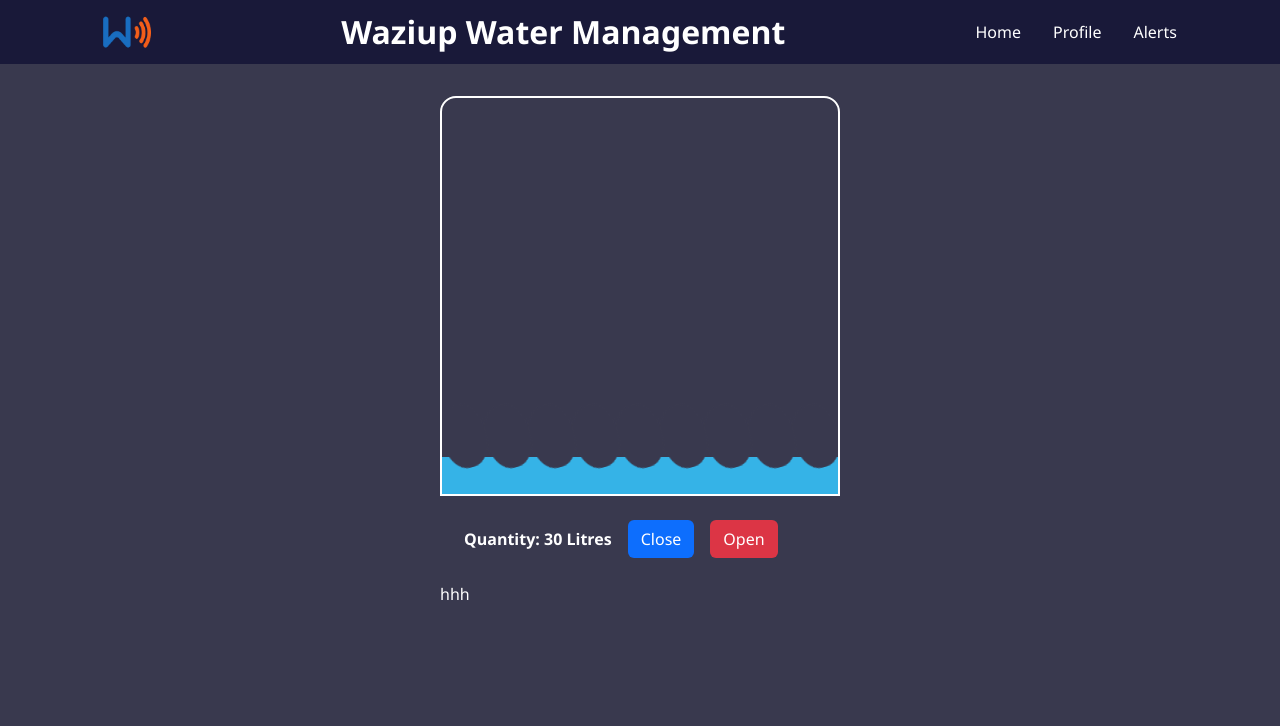
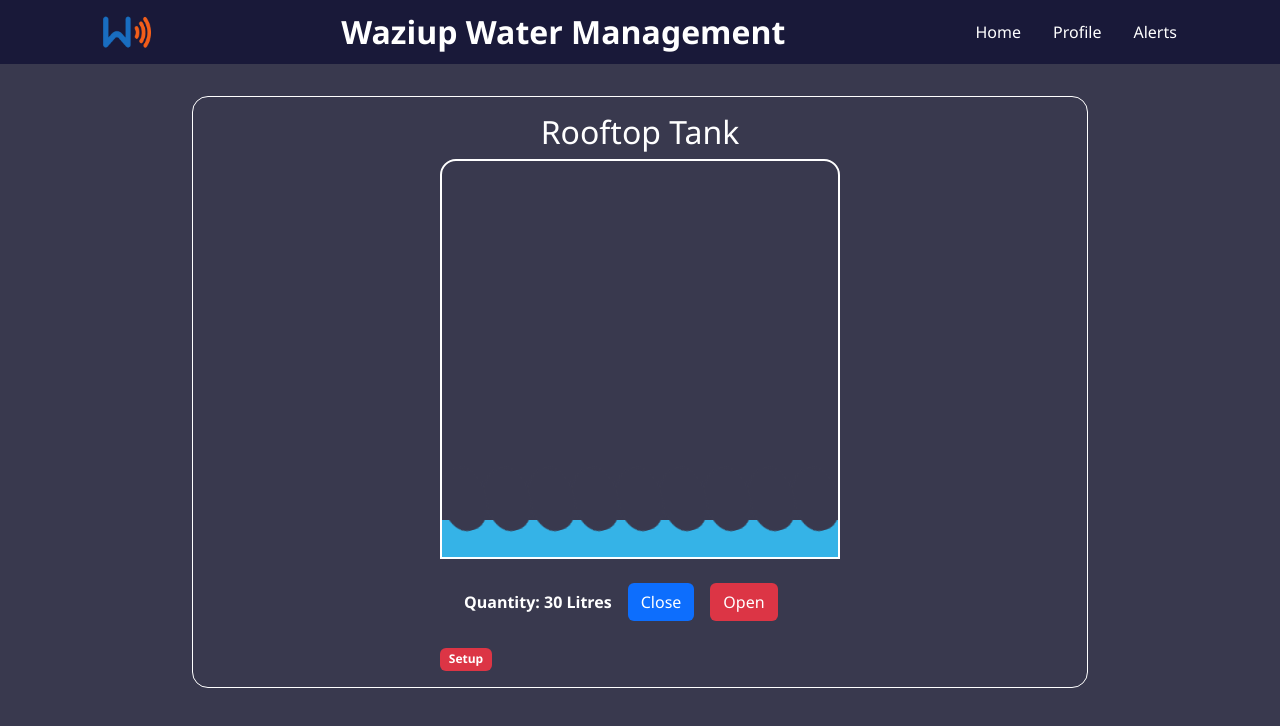
Before and after one commit to JosephMusya/watermanagement, a React (Create React App) app: page / in a window 1280 px wide. Shown: the top 726 px of the page. Built offline with nearby package versions, Linux system fonts and the light colour scheme.

Commit message:
Added more tank utilities

```diff
--- a/src/pages/MainPage.js
+++ b/src/pages/MainPage.js
@@ -1,8 +1,11 @@
 import styles from './TankStyle.module.css';
+import {Link} from 'react-router-dom'
 function MainPage(){
     return (
         <div className={styles.mainPage}>
+            <div className={styles.tankElement}>
                 <div>
+                    <h2>Rooftop Tank</h2>
                     <div id="tank" className={styles.tank}>
                     <div id="water-level" className={styles.waterlevel}></div>
                         <div className={styles.wave}>
@@ -22,7 +25,9 @@ function MainPage(){
                         <button className="btn text-white bg-primary">Close</button>
                         <button className='btn text-white bg-danger'>Open</button>
                     </div>
-                hhh
+                    <Link to='/tank-setup' className='badge bg-danger btn'>Setup</Link>
+                </div>
+
             </div>
         </div>
 
```
Lines whose indentation alone changed are shown as unchanged.
